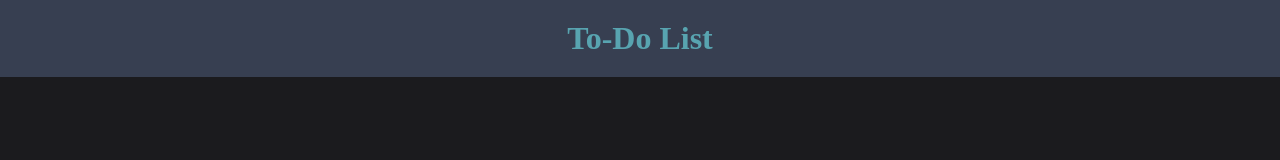
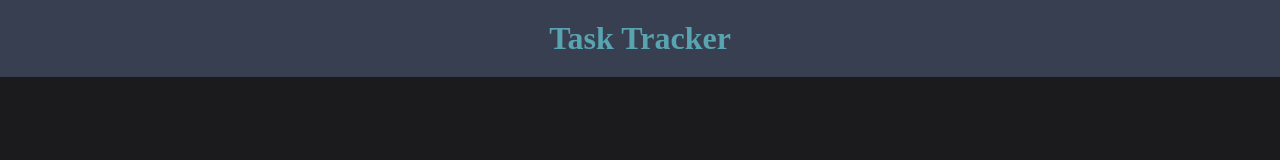
Before and after one commit to MamounE1/Task-Tracker, a React (Vite) app: page / in a window 1280 px wide. Shown: the top 160 px of the page. Built offline with nearby package versions, Linux system fonts and the light colour scheme.

Commit message:
Changed heading name, and edited README.md

```diff
--- a/src/Components/Header.jsx
+++ b/src/Components/Header.jsx
@@ -3,7 +3,7 @@ import '../header-footer.css'
 export default function Header(){
     return (
         <header className="headerFooterStyle">
-            <h1>To-Do List</h1>
+            <h1>Task Tracker</h1>
         </header>
     )
 }
--- a/src/index.css
+++ b/src/index.css
@@ -20,7 +20,7 @@ body {
     margin: 150px auto;
     padding: 50px 50px;
     background-color: #58a4b0;
-    width: 465px;
+    max-width: 465px;
     border-radius: 20px;
     overflow-wrap: break-word;
     word-break: break-word;
@@ -30,6 +30,7 @@ body {
   display: flex;
   justify-content: center;
   align-items: center;
+  flex: 1;
   gap: 10px;
 }
 
@@ -62,7 +63,7 @@ body {
   margin: 8px 0;
   border-radius: 10px;
   border: 1px solid #1B1B1E;
-  width: 366px;
+  max-width: 366px;
 }
 
 .deleteBtn{
```
Also changed, not shown: 1 other file (tests, documents, lock files or other folders).
